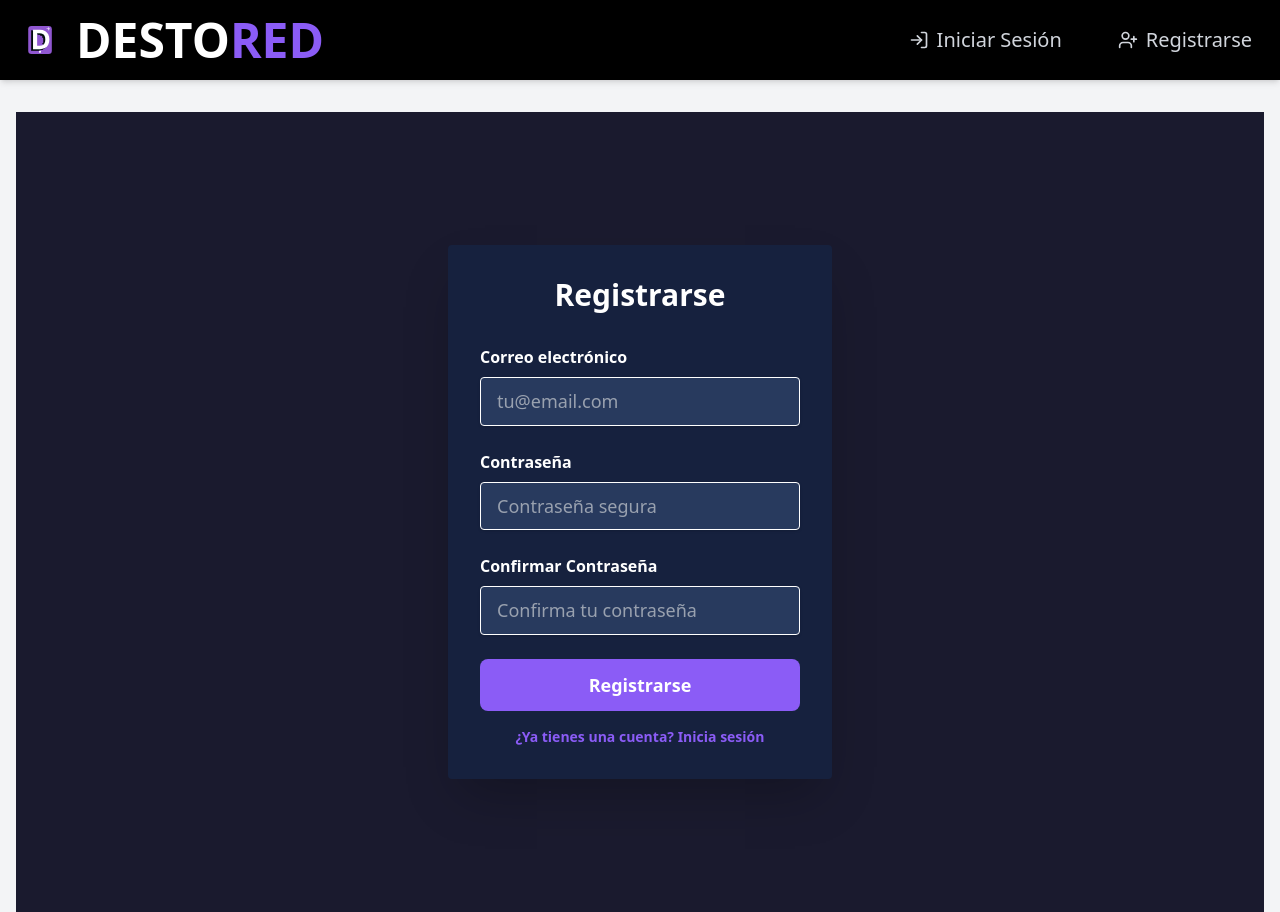
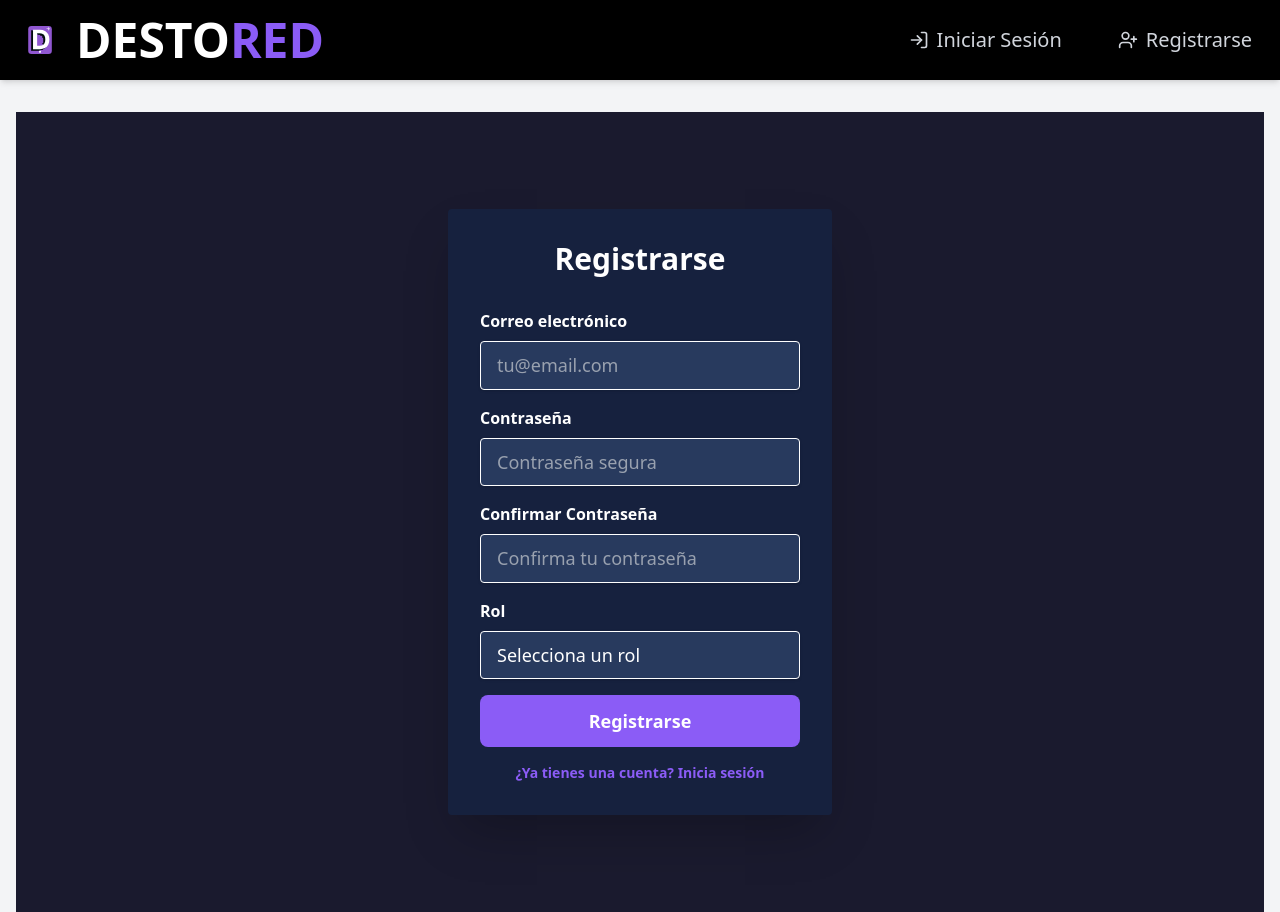
Before and after one commit to LucianoMassa98/frontend_destored, a React (Vite) app: page /register in a window 1280 px wide. Built offline with nearby package versions, Linux system fonts and the light colour scheme.

Commit message:
feat: user register

```diff
--- /dev/null
+++ b/src/hooks/useRegister.js
@@ -0,0 +1,45 @@
+import { useState } from 'react';
+
+const useRegister = () => {
+  const [isLoading, setIsLoading] = useState(false);
+  const [error, setError] = useState(null);
+  const [data, setData] = useState(null);
+
+  const registerUser = async (email, password, rol) => {
+    setIsLoading(true);
+    setError(null);
+    setData(null);
+
+    try {
+      const response = await fetch('https://destored-backend-production.up.railway.app/api/v1/user', {
+        method: 'POST',
+        headers: {
+          'Content-Type': 'application/json',
+        },
+        body: JSON.stringify({ email, password, rol }),
+      });
+
+      const result = await response.json();
+
+      if (!response.ok) {
+        throw new Error(result.message || 'Registration failed');
+      }
+
+      setData(result);
+    } catch (err) {
+      setError(err);
+    } finally {
+      setIsLoading(false);
+    }
+  };
+
+  // Return with aliases to match what the component expects
+  return {
+    register: registerUser,     // alias registerUser as register
+    loading: isLoading,         // alias isLoading as loading
+    error,
+    responseData: data          // alias data as responseData
+  };
+};
+
+export default useRegister;
--- a/src/pages/RegisterPage.jsx
+++ b/src/pages/RegisterPage.jsx
@@ -1,21 +1,37 @@
 import { useState } from 'react';
+import useRegister from '../hooks/useRegister';
 
 export default function RegisterPage() {
     const [touched, setTouched] = useState({});
-    const [username, setUsername] = useState('');
     const [email, setEmail] = useState('');
     const [password, setPassword] = useState('');
     const [confirmPassword, setConfirmPassword] = useState('');
+    const [rol, setRol] = useState('');
     const [errors, setErrors] = useState({});
+
+    // Update: Use the correct aliases returned by the hook
+    const { loading, error, responseData, register } = useRegister();
+
+    const handleSubmit = async (e) => {
+        e.preventDefault();
+        // Basic validation
+        if (!email || !password || !confirmPassword || !rol || password !== confirmPassword) {
+            setErrors({ form: 'Por favor, complete todos los campos y asegúrese de que las contraseñas coincidan.' });
+ return;
+        }
+        // Update: Call the register function returned by the hook
+ register(email, password, rol);
+    };
+
     return (
         <>
-            <div className="min-h-screen flex items-center justify-center" style={{ backgroundColor: '#1a1a2e' }}> {/* Dark background */}
-                <div className="p-8 rounded shadow-2xl w-full max-w-sm" style={{ backgroundColor: '#16213e' }}> {/* Contrasting form background */}
+            <div className="min-h-screen flex items-center justify-center" style={{ backgroundColor: '#1a1a2e' }}>
+                <div className="p-8 rounded shadow-2xl w-full max-w-sm" style={{ backgroundColor: '#16213e' }}>
                     <h2 className="text-3xl font-extrabold mb-8 text-center text-white">
                         Registrarse
                     </h2>
                     <form>
-                        <div className="mb-6">
+                        <div className="mb-4">
                             <label className="block text-white text-base font-semibold mb-2" htmlFor="email">
                                 Correo electrónico
                             </label>
@@ -49,7 +65,7 @@ export default function RegisterPage() {
                             </div>
                         </div>
 
-                        <div className="mb-6">
+                        <div className="mb-4">
                             <label className="block text-white text-base font-semibold mb-2" htmlFor="password">
                                 Contraseña
                             </label>
@@ -71,8 +87,7 @@ export default function RegisterPage() {
                                             delete newErrors.password;
                                             setErrors(newErrors);
                                         }
-                                    }
-                                    }
+                                    }}
                                 />
                                 {touched.password && errors.password && (
                                     <div style={{ backgroundColor: 'red' }} className="absolute bottom-full left-1/2 transform -translate-x-1/2 mb-2 px-3 py-1 text-white text-xs rounded tooltip">
@@ -81,7 +96,8 @@ export default function RegisterPage() {
                                 )}
                             </div>
                         </div>
-                        <div className="mb-6">
+
+                        <div className="mb-4">
                             <label className="block text-white text-base font-semibold mb-2" htmlFor="confirmPassword">
                                 Confirmar Contraseña
                             </label>
@@ -100,14 +116,12 @@ export default function RegisterPage() {
                                             setErrors({ ...errors, confirmPassword: 'Confirmar contraseña es requerido.' });
                                         } else if (password !== confirmPassword) {
                                             setErrors({ ...errors, confirmPassword: 'Las contraseñas no coinciden.' });
-                                        }
-                                        else {
+                                        } else {
                                             const newErrors = { ...errors };
                                             delete newErrors.confirmPassword;
                                             setErrors(newErrors);
                                         }
-                                    }
-                                    }
+                                    }}
                                 />
                                 {touched.confirmPassword && errors.confirmPassword && (
                                     <div style={{ backgroundColor: 'red' }} className="absolute bottom-full left-1/2 transform -translate-x-1/2 mb-2 px-3 py-1 text-white text-xs rounded tooltip">
@@ -116,21 +130,65 @@ export default function RegisterPage() {
                                 )}
                             </div>
                         </div>
-                        <div className="flex flex-col items-center justify-center"> {/* Use flex-col for stacked elements */}
+
+                        <div className="mb-4">
+                            <label className="block text-white text-base font-semibold mb-2" htmlFor="rol">
+                                Rol
+                            </label>
+                            <div className="relative">
+                                <select
+                                    className={`shadow appearance-none border rounded w-full py-3 px-4 text-white leading-tight focus:outline-none focus:ring-2 focus:ring-[#8b5cf6] bg-[#283a5e] placeholder-gray-400 text-lg`}
+                                    id="rol"
+                                    value={rol}
+                                    onChange={(e) => setRol(e.target.value)}
+                                    onBlur={() => {
+                                        setTouched({ ...touched, rol: true });
+                                        if (!rol) {
+                                            setErrors({ ...errors, rol: 'El rol es requerido.' });
+                                        } else {
+                                            const newErrors = { ...errors };
+                                            delete newErrors.rol;
+                                            setErrors(newErrors);
+                                        }
+                                    }}
+                                >
+                                    <option value="">Selecciona un rol</option>
+                                    <option value="Profesional Digital">Profesional Digital</option>
+                                    <option value="Cliente">Cliente</option>
+                                </select>
+                                {touched.rol && errors.rol && (
+                                    <div style={{ backgroundColor: 'red' }} className="absolute bottom-full left-1/2 transform -translate-x-1/2 mb-2 px-3 py-1 text-white text-xs rounded tooltip">
+                                        {errors.rol}
+                                    </div>
+                                )}
+                            </div>
+                        </div>
+
+                        <div className="flex flex-col items-center justify-center">
                             <button
                                 className="bg-[#8b5cf6] hover:bg-[#7c4dff] text-white font-bold py-3 px-6 rounded-lg focus:outline-none focus:shadow-outline transition duration-300 ease-in-out transform hover:scale-105 text-lg w-full"
                                 type="button"
+                                onClick={handleSubmit}
+                                disabled={loading}
                             >
-                                Registrarse
+                                {loading ? 'Registrando...' : 'Registrarse'}
                             </button>
-                            <a className="inline-block align-baseline font-semibold text-sm text-[#8b5cf6] hover:text-[#7c4dff] transition duration-300 ease-in-out mt-4" href="login"> {/* Add margin-top */}
+                            {error && (
+                                <div className="text-red-500 text-sm mt-2">
+                                    Error al registrar: {error.message || 'Algo salió mal'}
+                                </div>
+                            )}
+                            {responseData && responseData.message && (
+                                <div className="text-green-500 text-sm mt-2">
+                                    {data.message}
+                                </div>
+                            )}
+                            <a className="inline-block align-baseline font-semibold text-sm text-[#8b5cf6] hover:text-[#7c4dff] transition duration-300 ease-in-out mt-4" href="login">
                                 ¿Ya tienes una cuenta? Inicia sesión
                             </a>
                         </div>
                     </form>
-                    {/* Removed the separate "Already have an account?" div */}
                 </div>
-
             </div>
         </>
     );
```
